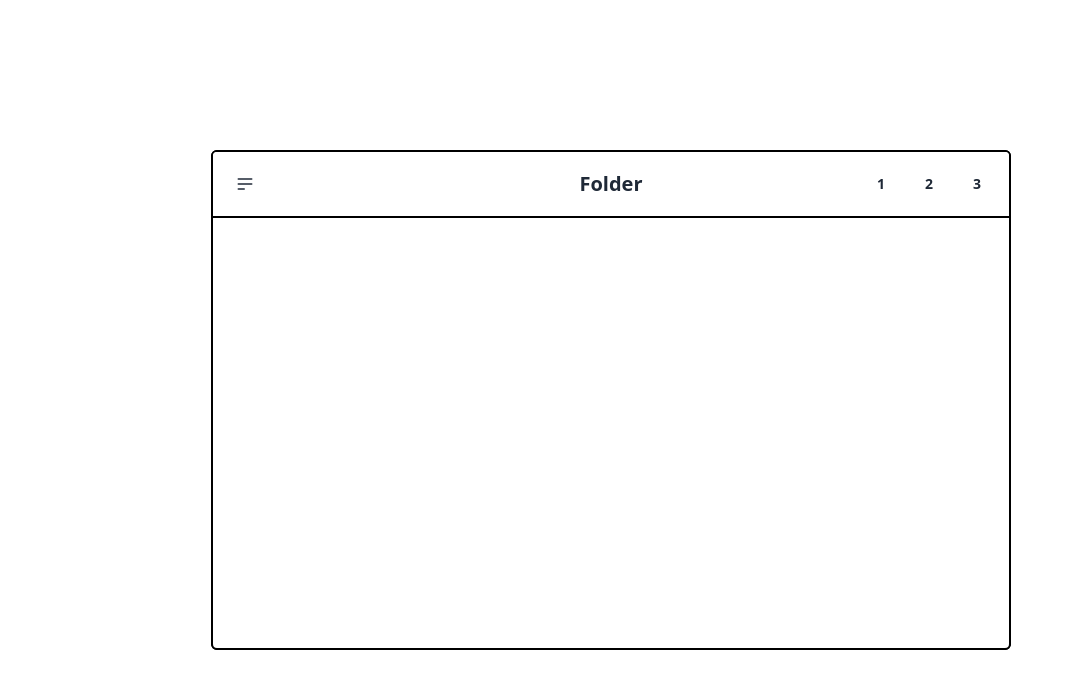
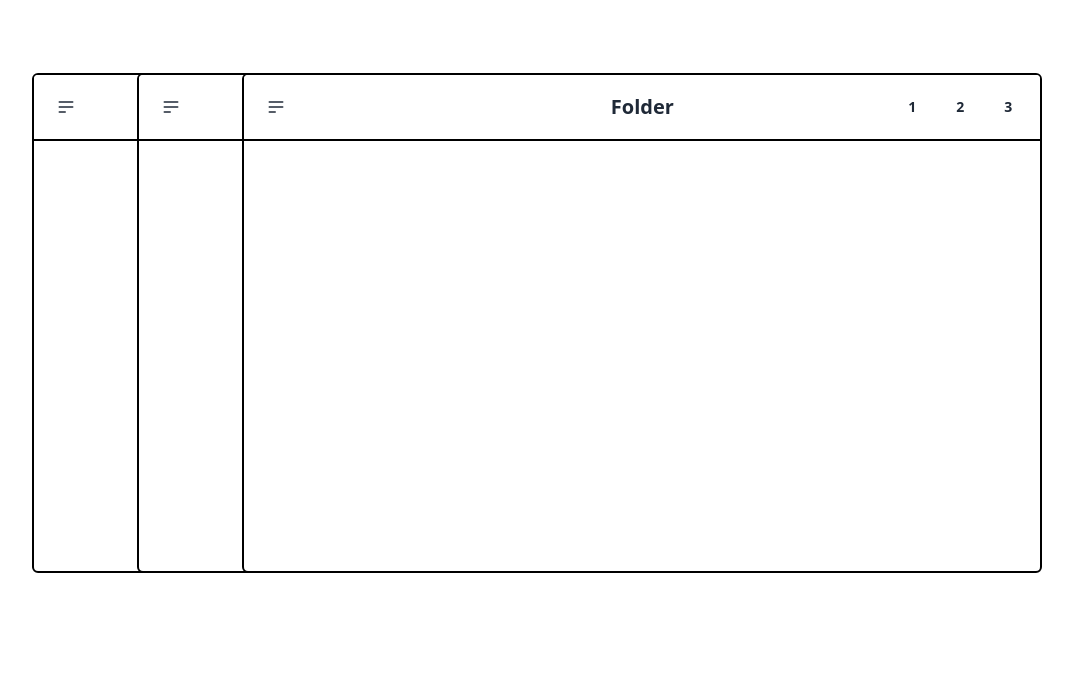
Before and after one commit to Criztiandev/Porfolio-Desktop, a React (Vite) app in the folder client/: page / in a window 1280 px wide. Shown: the top 688 px of the page, without its empty margins (29-1102 px from the left). Built offline with nearby package versions, Linux system fonts and the light colour scheme; grey boxes are pictures that could not be loaded.

Commit message:
Fix: Overlapping layers

```diff
--- a/client/src/containers/Browser/index.tsx
+++ b/client/src/containers/Browser/index.tsx
@@ -9,7 +9,7 @@ const Browser = () => {
   const windowState = useSelector((state: RootState) => state.window[BID]);
   const controls = useDragControls();
   return (
-    <Window controls={controls} {...windowState}>
+    <Window title={BID} controls={controls} {...windowState}>
       <Window.BrowserHeader onPoint={controls} />
     </Window>
   );
--- a/client/src/containers/Folder/index.tsx
+++ b/client/src/containers/Folder/index.tsx
@@ -9,7 +9,7 @@ const Folder = () => {
   const windowState = useSelector((state: RootState) => state.window[FID]);
   const controls = useDragControls();
   return (
-    <Window controls={controls} {...windowState}>
+    <Window title={FID} controls={controls} {...windowState}>
       <Window.Header FID={FID} title={`Folder`} onPoint={controls} />
     </Window>
   );
--- a/client/src/containers/Window/Header.tsx
+++ b/client/src/containers/Window/Header.tsx
@@ -46,6 +46,7 @@ export const DefaultHeader = ({
       setActive(false);
     }
   };
+
   useEffect(() => {
     document.addEventListener("click", handleClickOutside);
     window.addEventListener("keypress", handleEnterPress as any);
--- a/client/src/containers/Window/index.tsx
+++ b/client/src/containers/Window/index.tsx
@@ -1,12 +1,21 @@
-import React, { forwardRef, ForwardedRef, Ref, RefObject } from "react";
+import React, {
+  forwardRef,
+  ForwardedRef,
+  Ref,
+  RefObject,
+  useRef,
+  useState,
+  useEffect,
+} from "react";
 import { BrowserHeader, DefaultHeader } from "./Header";
 import { DragControls, motion } from "framer-motion";
 import { BaseProps } from "@/interface/Component";
+import { WindowState } from "@/service/store/slice/window.slice";
+import { useSelector } from "react-redux";
+import { RootState } from "@/service/store";
 
-interface WindowProps extends BaseProps {
-  isMaximize: boolean;
-  isClose: boolean;
-  isMinimize: boolean;
+interface WindowProps extends BaseProps, WindowState {
+  title: string;
   controls: DragControls;
 }
 
@@ -22,10 +31,33 @@ const Window = forwardRef(
     { isMaximize, isClose, isMinimize, controls, children }: WindowProps,
     ref: ForwardedRef<HTMLDivElement>
   ) => {
+    const [active, setActive] = useState(false);
+    const outerRef = useRef<HTMLDivElement>(null);
     const containerRef = ref as Ref<HTMLDivElement>;
     const isPreview = isMinimize || isClose;
+
+    const handleActive = () => {
+      setActive(true);
+    };
+
+    const handleClickOutSide = (e: MouseEvent) => {
+      if (outerRef.current && !outerRef.current.contains(e.target as Node)) {
+        setActive(false);
+      }
+    };
+
+    useEffect(() => {
+      document.addEventListener("mousedown", handleClickOutSide);
+      document.addEventListener("drag", handleClickOutSide);
+      return () => {
+        document.addEventListener("mousedown", handleClickOutSide);
+        document.removeEventListener("drag", handleClickOutSide);
+      };
+    }, []);
+
     return (
       <>
+        <div ref={outerRef}>
           {!isPreview && (
             <motion.div
               ref={containerRef}
@@ -38,11 +70,15 @@ const Window = forwardRef(
               style={{
                 width: isMaximize ? "100%" : 800,
                 height: isMaximize ? "100%" : 500,
+                zIndex: active ? 99 : 0,
               }}
-            className="absolute border-2 border-black rounded-md overflow-hidden bg-white">
+              onMouseDown={handleActive}
+              onDragEnter={handleActive}
+              className="fixed border-2 border-black rounded-md overflow-hidden bg-white">
               {children}
             </motion.div>
           )}
+        </div>
       </>
     );
   }
--- a/client/src/index.css
+++ b/client/src/index.css
@@ -2,6 +2,10 @@
 @tailwind components;
 @tailwind utilities;
 
+body {
+  overflow: hidden;
+}
+
 #root {
   min-height: 100vh;
 }
--- a/client/src/service/store/slice/window.slice.ts
+++ b/client/src/service/store/slice/window.slice.ts
@@ -6,6 +6,7 @@ import {
 } from "../reducer/window.reducer";
 
 export interface WindowState {
+  name: string;
   isMaximize: boolean;
   isClose: boolean;
   isMinimize: boolean;
--- a/client/src/views/static/DesktopScreen.tsx
+++ b/client/src/views/static/DesktopScreen.tsx
@@ -11,6 +11,7 @@ const DesktopScreen = () => {
       ref={parentRef}>
       <Browser />
       <Folder />
+      <Folder />
     </div>
   );
 };
```
Lines whose indentation alone changed are shown as unchanged.
